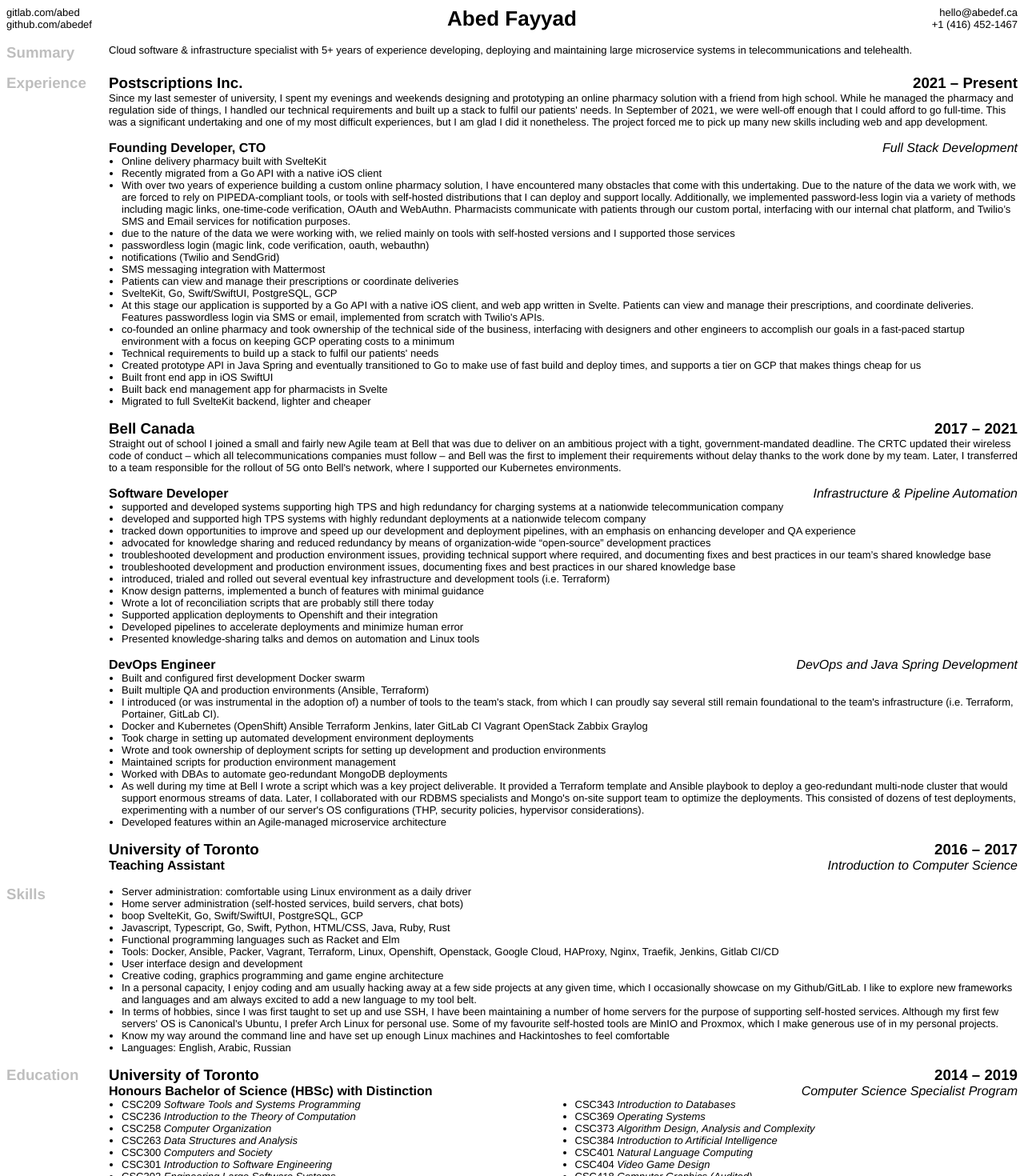
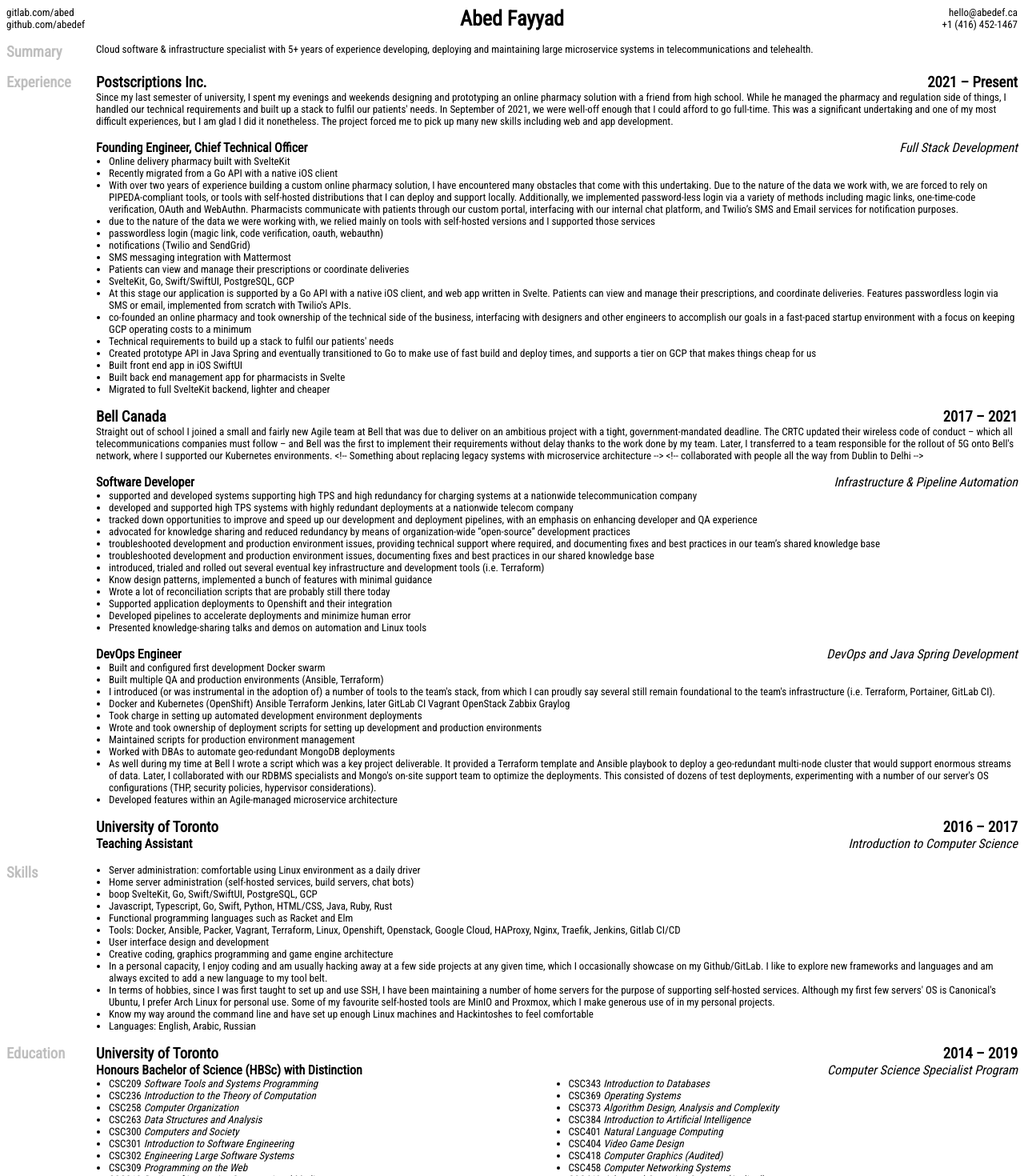
Before and after one commit to abedef/resume, a SvelteKit app: page / in a window 1280 px wide. Shown: the top 1470 px of the page at 80% size. Built offline with nearby package versions, Linux system fonts and the light colour scheme.

Commit message:
Templating for repeated sections

```diff
--- a/src/routes/+page.svelte
+++ b/src/routes/+page.svelte
@@ -20,6 +20,106 @@
         { code: "CSC458", name: "Computer Networking Systems" },
         { code: "CSC469", name: "Advanced Operating Systems (Audited)" },
         { code: "CSC488", name: "Compilers and Interpreters" },
+    ];
+
+    let experience = [
+        {
+            company: "Postscriptions Inc.",
+            years: "2021 – Present",
+            description:
+                "Since my last semester of university, I spent my evenings and weekends designing and prototyping an online pharmacy solution with a friend from high school. While he managed the pharmacy and regulation side of things, I handled our technical requirements and built up a stack to fulfil our patients' needs. In September of 2021, we were well-off enough that I could afford to go full-time. This was a significant undertaking and one of my most difficult experiences, but I am glad I did it nonetheless. The project forced me to pick up many new skills including web and app development.",
+            roles: [
+                {
+                    title: "Founding Engineer, Chief Technical Officer",
+                    subtitle: "Full Stack Development",
+                    responsibilities: [
+                        "Online delivery pharmacy built with SvelteKit",
+                        "Recently migrated from a Go API with a native iOS client",
+                        "With over two years of experience building a custom online pharmacy solution, I have encountered many obstacles that come with this undertaking. Due to the nature of the data we work with, we are forced to rely on PIPEDA-compliant tools, or tools with self-hosted distributions that I can deploy and support locally. Additionally, we implemented password-less login via a variety of methods including magic links, one-time-code verification, OAuth and WebAuthn. Pharmacists communicate with patients through our custom portal, interfacing with our internal chat platform, and Twilio’s SMS and Email services for notification purposes. ",
+                        "due to the nature of the data we were working with, we relied mainly on tools with self-hosted versions and I supported those services ",
+                        "passwordless login (magic link, code verification, oauth, webauthn) ",
+                        "notifications (Twilio and SendGrid)",
+                        "SMS messaging integration with Mattermost",
+                        "Patients can view and manage their prescriptions or coordinate deliveries ",
+                        "SvelteKit, Go, Swift/SwiftUI, PostgreSQL, GCP",
+                        "At this stage our application is supported by a Go API with a native iOS client, and web app written in Svelte. Patients can view and manage their prescriptions, and coordinate deliveries. Features passwordless login via SMS or email, implemented from scratch with Twilio's APIs. ",
+                        "co-founded an online pharmacy and took ownership of the technical side of the business, interfacing with designers and other engineers to accomplish our goals in a fast-paced startup environment with a focus on keeping GCP operating costs to a minimum ",
+                        "Technical requirements to build up a stack to fulfil our patients' needs ",
+                        "Created prototype API in Java Spring and eventually transitioned to Go to make use of fast build and deploy times, and supports a tier on GCP that makes things cheap for us ",
+                        "Built front end app in iOS SwiftUI",
+                        "Built back end management app for pharmacists in Svelte",
+                        "Migrated to full SvelteKit backend, lighter and cheaper",
+                    ],
+                },
+            ],
+        },
+        {
+            company: "Bell Canada",
+            years: "2017 – 2021",
+            description:
+                "Straight out of school I joined a small and fairly new Agile team at Bell that was due to deliver on an ambitious project with a tight, government-mandated deadline. The CRTC updated their wireless code of conduct – which all telecommunications companies must follow – and Bell was the first to implement their requirements without delay thanks to the work done by my team. Later, I transferred to a team responsible for the rollout of 5G onto Bell's network, where I supported our Kubernetes environments. <!-- Something about replacing legacy systems with microservice architecture --> <!-- collaborated with people all the way from Dublin to Delhi -->",
+            roles: [
+                {
+                    title: "Software Developer",
+                    subtitle: "Infrastructure & Pipeline Automation",
+                    responsibilities: [
+                        "supported and developed systems supporting high TPS and high redundancy for charging systems at a nationwide telecommunication company ",
+                        "developed and supported high TPS systems with highly redundant deployments at a nationwide telecom company ",
+                        "tracked down opportunities to improve and speed up our development and deployment pipelines, with an emphasis on enhancing developer and QA experience ",
+                        "advocated for knowledge sharing and reduced redundancy by means of organization-wide “open-source” development practices ",
+                        "troubleshooted development and production environment issues, providing technical support where required, and documenting fixes and best practices in our team’s shared knowledge base ",
+                        "troubleshooted development and production environment issues, documenting fixes and best practices in our shared knowledge base ",
+                        "introduced, trialed and rolled out several eventual key infrastructure and development tools (i.e. Terraform) ",
+                        "Know design patterns, implemented a bunch of features with minimal guidance ",
+                        "Wrote a lot of reconciliation scripts that are probably still there today ",
+                        "Supported application deployments to Openshift and their integration ",
+                        "Developed pipelines to accelerate deployments and minimize human error ",
+                        "Presented knowledge-sharing talks and demos on automation and Linux tools ",
+                    ],
+                },
+                {
+                    title: "DevOps Engineer",
+                    subtitle: "DevOps and Java Spring Development",
+                    responsibilities: [
+                        "Built and configured first development Docker swarm",
+                        " Built multiple QA and production environments (Ansible, Terraform) ",
+                        " I introduced (or was instrumental in the adoption of) a number of tools to the team's stack, from which I can proudly say several still remain foundational to the team's infrastructure (i.e. Terraform, Portainer, GitLab CI). ",
+                        " Docker and Kubernetes (OpenShift) Ansible Terraform Jenkins, later GitLab CI Vagrant OpenStack Zabbix Graylog ",
+                        " Took charge in setting up automated development environment deployments ",
+                        " Wrote and took ownership of deployment scripts for setting up development and production environments ",
+                        "Maintained scripts for production environment management",
+                        " Worked with DBAs to automate geo-redundant MongoDB deployments ",
+                        " As well during my time at Bell I wrote a script which was a key project deliverable. It provided a Terraform template and Ansible playbook to deploy a geo-redundant multi-node cluster that would support enormous streams of data. Later, I collaborated with our RDBMS specialists and Mongo's on-site support team to optimize the deployments. This consisted of dozens of test deployments, experimenting with a number of our server's OS configurations (THP, security policies, hypervisor considerations). ",
+                        " Developed features within an Agile-managed microservice architecture ",
+                    ],
+                },
+            ],
+        },
+        {
+            company: "University of Toronto",
+            years: "2016 – 2017",
+            roles: [
+                {
+                    title: "Teaching Assistant",
+                    subtitle: "Introduction to Computer Science",
+                },
+            ],
+        },
+    ];
+
+    let skills = [
+        " Server administration: comfortable using Linux environment as a daily driver ",
+        " Home server administration (self-hosted services, build servers, chat bots) ",
+        "boop SvelteKit, Go, Swift/SwiftUI, PostgreSQL, GCP",
+        " Javascript, Typescript, Go, Swift, Python, HTML/CSS, Java, Ruby, Rust ",
+        "Functional programming languages such as Racket and Elm",
+        " Tools: Docker, Ansible, Packer, Vagrant, Terraform, Linux, Openshift, Openstack, Google Cloud, HAProxy, Nginx, Traefik, Jenkins, Gitlab CI/CD ",
+        "User interface design and development",
+        " Creative coding, graphics programming and game engine architecture ",
+        " In a personal capacity, I enjoy coding and am usually hacking away at a few side projects at any given time, which I occasionally showcase on my Github/GitLab. I like to explore new frameworks and languages and am always excited to add a new language to my tool belt. ",
+        " In terms of hobbies, since I was first taught to set up and use SSH, I have been maintaining a number of home servers for the purpose of supporting self-hosted services. Although my first few servers' OS is Canonical's Ubuntu, I prefer Arch Linux for personal use. Some of my favourite self-hosted tools are MinIO and Proxmox, which I make generous use of in my personal projects. ",
+        " Know my way around the command line and have set up enough Linux machines and Hackintoshes to feel comfortable ",
+        "Languages: English, Arabic, Russian",
     ];
 </script>
 
@@ -70,223 +170,30 @@
 <section>
     <h3>Experience</h3>
     <div>
+        {#each experience as gig}
             <div class="company">
-            <h3>Postscriptions Inc.</h3>
-            <h3>2021 – Present</h3>
+                <h3>{gig.company}</h3>
+                <h3>{gig.years}</h3>
             </div>
-        <p class="company-description">
-            Since my last semester of university, I spent my evenings and
-            weekends designing and prototyping an online pharmacy solution with
-            a friend from high school. While he managed the pharmacy and
-            regulation side of things, I handled our technical requirements and
-            built up a stack to fulfil our patients' needs. In September of
-            2021, we were well-off enough that I could afford to go full-time.
-            This was a significant undertaking and one of my most difficult
-            experiences, but I am glad I did it nonetheless. The project forced
-            me to pick up many new skills including web and app development.
-        </p>
+            {#if "description" in gig}
+                <p class="company-description">{gig.description}</p>
+            {/if}
 
+            {#each gig.roles as role}
                 <div class="role">
-            <h4>Founding Developer, CTO</h4>
-            <em>Full Stack Development</em>
+                    <h4>{role.title}</h4>
+                    <em>{role.subtitle}</em>
                 </div>
 
+                {#if "responsibilities" in role}
                     <ul class="responsibilities">
-            <li>Online delivery pharmacy built with SvelteKit</li>
-            <li>Recently migrated from a Go API with a native iOS client</li>
-            <li>
-                With over two years of experience building a custom online
-                pharmacy solution, I have encountered many obstacles that come
-                with this undertaking. Due to the nature of the data we work
-                with, we are forced to rely on PIPEDA-compliant tools, or tools
-                with self-hosted distributions that I can deploy and support
-                locally. Additionally, we implemented password-less login via a
-                variety of methods including magic links, one-time-code
-                verification, OAuth and WebAuthn. Pharmacists communicate with
-                patients through our custom portal, interfacing with our
-                internal chat platform, and Twilio’s SMS and Email services for
-                notification purposes.
-            </li>
-            <li>
-                due to the nature of the data we were working with, we relied
-                mainly on tools with self-hosted versions and I supported those
-                services
-            </li>
-
-            <li>
-                passwordless login (magic link, code verification, oauth,
-                webauthn)
-            </li>
-            <li>notifications (Twilio and SendGrid)</li>
-            <li>SMS messaging integration with Mattermost</li>
-            <li>
-                Patients can view and manage their prescriptions or coordinate
-                deliveries
-            </li>
-            <li>SvelteKit, Go, Swift/SwiftUI, PostgreSQL, GCP</li>
-            <li>
-                At this stage our application is supported by a Go API with a
-                native iOS client, and web app written in Svelte. Patients can
-                view and manage their prescriptions, and coordinate deliveries.
-                Features passwordless login via SMS or email, implemented from
-                scratch with Twilio's APIs.
-            </li>
-            <li>
-                co-founded an online pharmacy and took ownership of the
-                technical side of the business, interfacing with designers and
-                other engineers to accomplish our goals in a fast-paced startup
-                environment with a focus on keeping GCP operating costs to a
-                minimum
-            </li>
-            <li>
-                Technical requirements to build up a stack to fulfil our
-                patients' needs
-            </li>
-            <li>
-                Created prototype API in Java Spring and eventually transitioned
-                to Go to make use of fast build and deploy times, and supports a
-                tier on GCP that makes things cheap for us
-            </li>
-            <li>Built front end app in iOS SwiftUI</li>
-            <li>Built back end management app for pharmacists in Svelte</li>
-            <li>Migrated to full SvelteKit backend, lighter and cheaper</li>
+                        {#each role.responsibilities as responsibility}
+                            <li>{responsibility}</li>
+                        {/each}
                     </ul>
-
-        <div class="company">
-            <h3>Bell Canada</h3>
-            <h3>2017 – 2021</h3>
-        </div>
-        <p class="company-description">
-            Straight out of school I joined a small and fairly new Agile team at
-            Bell that was due to deliver on an ambitious project with a tight,
-            government-mandated deadline. The CRTC updated their wireless code
-            of conduct – which all telecommunications companies must follow –
-            and Bell was the first to implement their requirements without delay
-            thanks to the work done by my team. Later, I transferred to a team
-            responsible for the rollout of 5G onto Bell's network, where I
-            supported our Kubernetes environments. <!-- Something about replacing legacy systems with microservice architecture -->
-            <!-- collaborated with people all the way from Dublin to Delhi -->
-        </p>
-
-        <div class="role">
-            <h4>Software Developer</h4>
-            <em>Infrastructure & Pipeline Automation</em>
-        </div>
-
-        <ul class="responsibilities">
-            <li>
-                supported and developed systems supporting high TPS and high
-                redundancy for charging systems at a nationwide
-                telecommunication company
-            </li>
-            <li>
-                developed and supported high TPS systems with highly redundant
-                deployments at a nationwide telecom company
-            </li>
-            <li>
-                tracked down opportunities to improve and speed up our
-                development and deployment pipelines, with an emphasis on
-                enhancing developer and QA experience
-            </li>
-            <li>
-                advocated for knowledge sharing and reduced redundancy by means
-                of organization-wide “open-source” development practices
-            </li>
-            <li>
-                troubleshooted development and production environment issues,
-                providing technical support where required, and documenting
-                fixes and best practices in our team’s shared knowledge base
-            </li>
-            <li>
-                troubleshooted development and production environment issues,
-                documenting fixes and best practices in our shared knowledge
-                base
-            </li>
-            <li>
-                introduced, trialed and rolled out several eventual key
-                infrastructure and development tools (i.e. Terraform)
-            </li>
-
-            <li>
-                Know design patterns, implemented a bunch of features with
-                minimal guidance
-            </li>
-            <li>
-                Wrote a lot of reconciliation scripts that are probably still
-                there today
-            </li>
-            <li>
-                Supported application deployments to Openshift and their
-                integration
-            </li>
-            <li>
-                Developed pipelines to accelerate deployments and minimize human
-                error
-            </li>
-            <li>
-                Presented knowledge-sharing talks and demos on automation and
-                Linux tools
-            </li>
-        </ul>
-
-        <div class="role">
-            <h4>DevOps Engineer</h4>
-            <em>DevOps and Java Spring Development</em>
-        </div>
-
-        <ul class="responsibilities">
-            <li>Built and configured first development Docker swarm</li>
-            <li>
-                Built multiple QA and production environments (Ansible,
-                Terraform)
-            </li>
-            <li>
-                I introduced (or was instrumental in the adoption of) a number
-                of tools to the team's stack, from which I can proudly say
-                several still remain foundational to the team's infrastructure
-                (i.e. Terraform, Portainer, GitLab CI).
-            </li>
-            <li>
-                Docker and Kubernetes (OpenShift) Ansible Terraform Jenkins,
-                later GitLab CI Vagrant OpenStack Zabbix Graylog
-            </li>
-            <li>
-                Took charge in setting up automated development environment
-                deployments
-            </li>
-            <li>
-                Wrote and took ownership of deployment scripts for setting up
-                development and production environments
-            </li>
-            <li>Maintained scripts for production environment management</li>
-            <li>
-                Worked with DBAs to automate geo-redundant MongoDB deployments
-            </li>
-            <li>
-                As well during my time at Bell I wrote a script which was a key
-                project deliverable. It provided a Terraform template and
-                Ansible playbook to deploy a geo-redundant multi-node cluster
-                that would support enormous streams of data. Later, I
-                collaborated with our RDBMS specialists and Mongo's on-site
-                support team to optimize the deployments. This consisted of
-                dozens of test deployments, experimenting with a number of our
-                server's OS configurations (THP, security policies, hypervisor
-                considerations).
-            </li>
-            <li>
-                Developed features within an Agile-managed microservice
-                architecture
-            </li>
-        </ul>
-
-        <div class="company">
-            <h3>University of Toronto</h3>
-            <h3>2016 – 2017</h3>
-        </div>
-        <div class="role">
-            <h4>Teaching Assistant</h4>
-            <em>Introduction to Computer Science</em>
-        </div>
+                {/if}
+            {/each}
+        {/each}
     </div>
 </section>
 
@@ -294,52 +201,9 @@
     <h3>Skills</h3>
     <div>
         <ul>
-            <li>
-                Server administration: comfortable using Linux environment as a
-                daily driver
-            </li>
-            <li>
-                Home server administration (self-hosted services, build servers,
-                chat bots)
-            </li>
-            <li>boop SvelteKit, Go, Swift/SwiftUI, PostgreSQL, GCP</li>
-            <li>
-                Javascript, Typescript, Go, Swift, Python, HTML/CSS, Java, Ruby,
-                Rust
-            </li>
-            <li>Functional programming languages such as Racket and Elm</li>
-            <li>
-                Tools: Docker, Ansible, Packer, Vagrant, Terraform, Linux,
-                Openshift, Openstack, Google Cloud, HAProxy, Nginx, Traefik,
-                Jenkins, Gitlab CI/CD
-            </li>
-            <li>User interface design and development</li>
-            <li>
-                Creative coding, graphics programming and game engine
-                architecture
-            </li>
-            <li>
-                In a personal capacity, I enjoy coding and am usually hacking
-                away at a few side projects at any given time, which I
-                occasionally showcase on my Github/GitLab. I like to explore new
-                frameworks and languages and am always excited to add a new
-                language to my tool belt.
-            </li>
-            <li>
-                In terms of hobbies, since I was first taught to set up and use
-                SSH, I have been maintaining a number of home servers for the
-                purpose of supporting self-hosted services. Although my first
-                few servers' OS is Canonical's Ubuntu, I prefer Arch Linux for
-                personal use. Some of my favourite self-hosted tools are MinIO
-                and Proxmox, which I make generous use of in my personal
-                projects.
-            </li>
-            <li>
-                Know my way around the command line and have set up enough Linux
-                machines and Hackintoshes to feel comfortable
-            </li>
-            <li>Languages: English, Arabic, Russian</li>
-            <!-- <li><a href="/portfolio">Visual Portfolio</a></li> -->
+            {#each skills as skill}
+                <li>{skill}</li>
+            {/each}
         </ul>
     </div>
 </section>
@@ -391,27 +255,24 @@
             I tracked down a user interface bug in Mozilla's iOS password
             manager app, Lockwise, and submitted a fix <a
                 href="https://github.com/mozilla-lockwise/lockwise-ios/pull/1102"
-                >[3]</a> which <em>was</em> merged!
+                >[3]</a
+            >
+            which <em>was</em> merged!
         </p>
     </div>
 </section>
 
 <footer>
+    built ✨ from scratch ✨ with <a href="https://svelte.dev">Svelte</a> and
+    <a href="https://pages.github.com">GitHub Pages</a>
     <ul>
         <li>[1] https://github.com/ansible/ansible/issues/32906</li>
         <li>[2] https://github.com/ansible/ansible/pull/32909</li>
         <li>[3] https://github.com/mozilla-lockwise/lockwise-ios/pull/1102</li>
     </ul>
-    This resume is made ✨ from scratch ✨ using<a href="https://svelte.dev"
-        >Svelte</a
-    >!
 </footer>
 
 <style>
-    * {
-        font-family: "SF Pro", Helvetica, sans-serif;
-    }
-
     header {
         display: flex;
     }
@@ -420,13 +281,18 @@
         flex: 1;
     }
 
+    footer > a {
+        text-decoration: none;
+        color: currentColor;
+    }
+
     section {
         display: flex;
         margin-top: 1rem;
     }
 
     section > h3 {
-        min-width: 8rem;
+        min-width: 7rem;
         opacity: 0.25;
     }
 
@@ -447,6 +313,11 @@
 
     footer {
         text-align: center;
+    }
+
+    footer > ul {
+        list-style: none;
+        text-align: start;
     }
 
     header a {
@@ -488,7 +359,10 @@
         column-count: 2;
     }
 
-    header, footer, p, ul {
+    header,
+    footer,
+    p,
+    ul {
         font-size: small;
     }
 </style>
```
Lines whose indentation alone changed are shown as unchanged.
